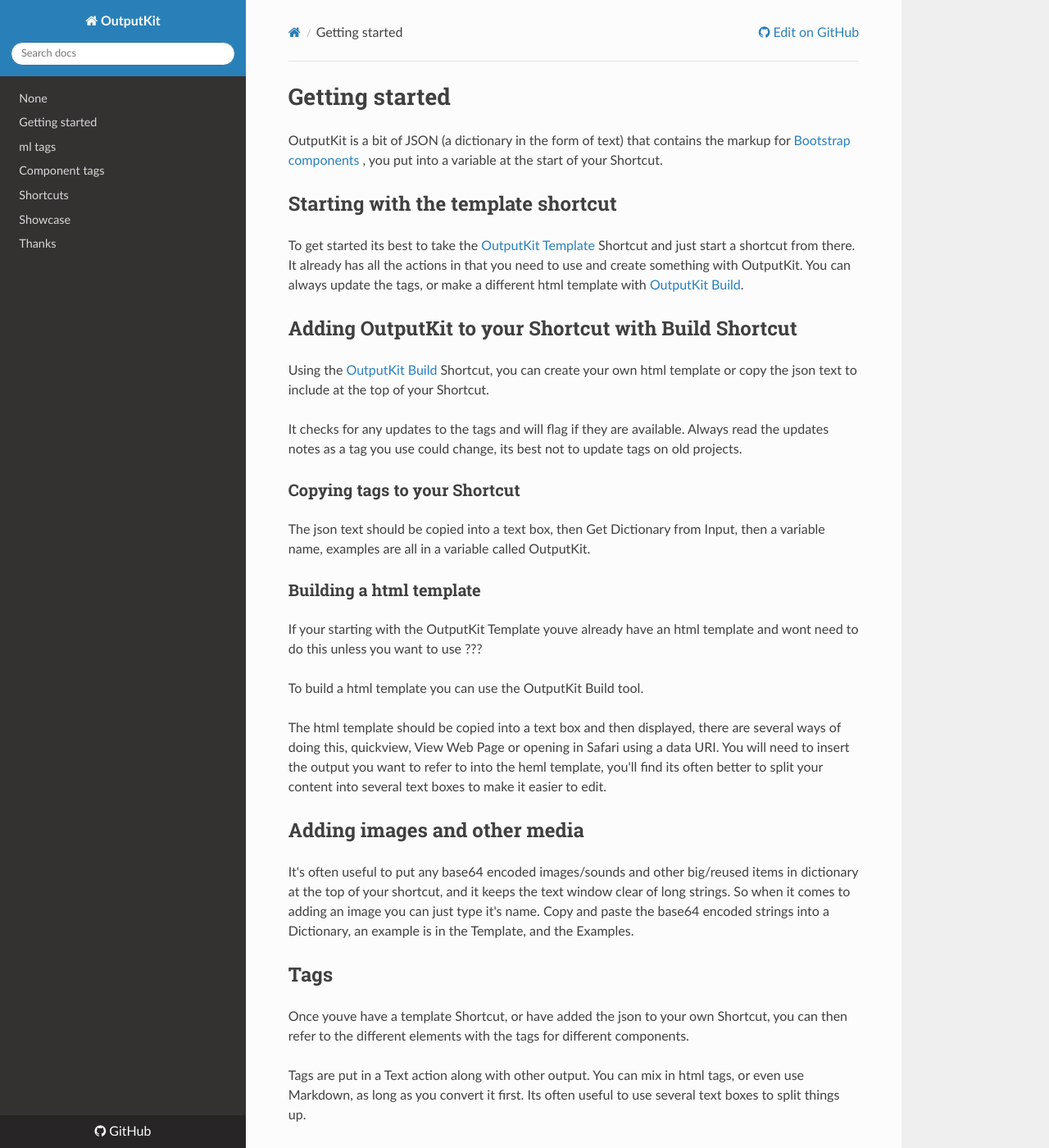
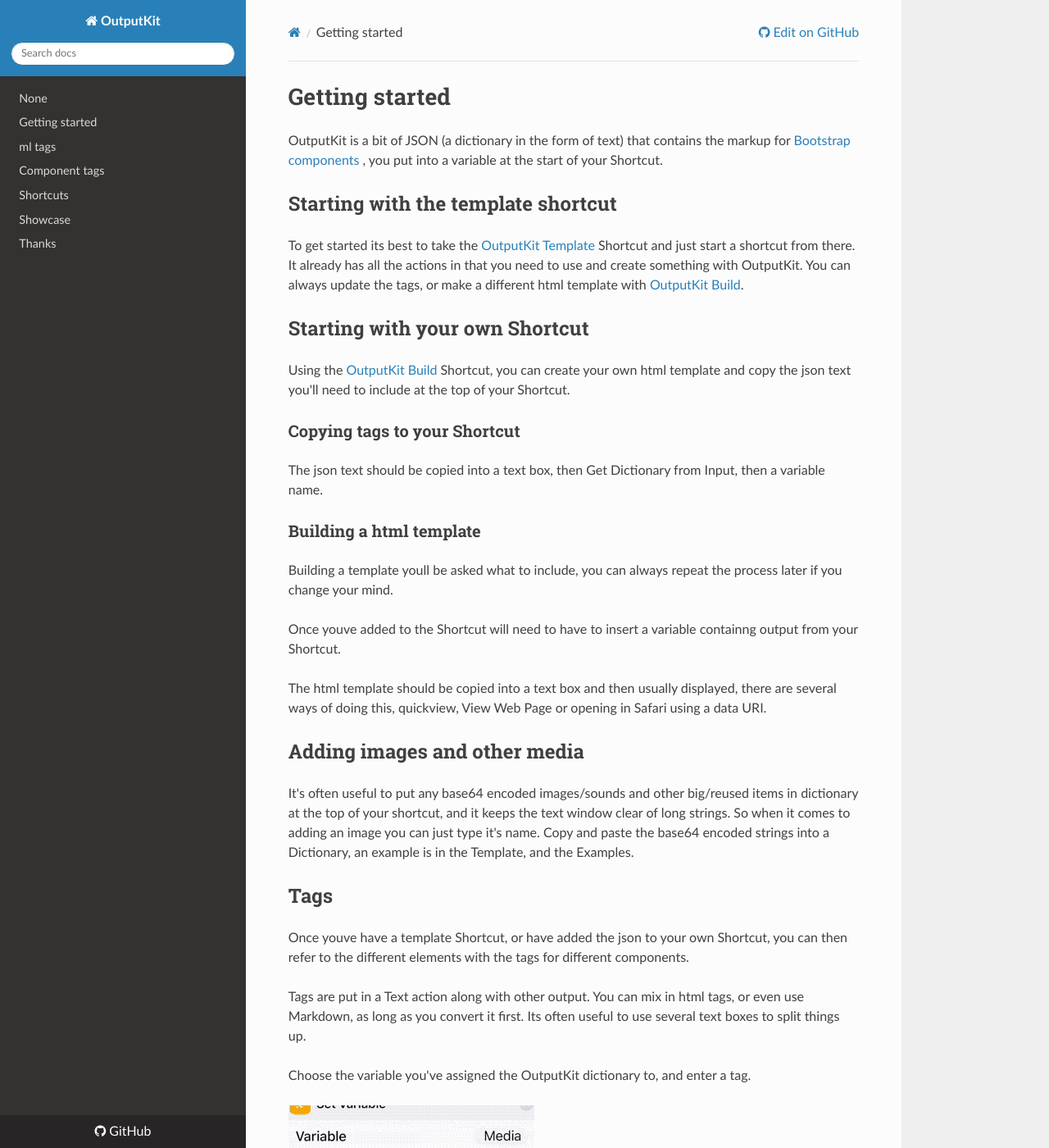
Before and after one commit to nturpin0/OutputKit, an MkDocs documentation site: the page built from docs/GettingStarted.md, in a window 1280 px wide and 1400 px high. Shown: the whole window at 82% size. Built offline with MkDocs 1.6.1, drawn with Linux system fonts in a browser that asks for light colours; nearby versions of some CDN libraries.

Commit message:
Update GettingStarted.md

```diff
--- a/docs/GettingStarted.md
+++ b/docs/GettingStarted.md
@@ -4,26 +4,22 @@
 OutputKit is a bit of JSON (a dictionary in the form of text) that contains the markup for [Bootstrap components](https://getbootstrap.com/docs/4.0/components/alerts/)  , you put into a variable at the start of your Shortcut.
 
 
-
-
 ## Starting with the template shortcut
 To get started its best to take the [OutputKit Template](https://routinehub.co/shortcut/1220) Shortcut and just start a shortcut from there. It already has all the actions in that you need to use and create something with OutputKit. You can always update the tags, or make a different html template with [OutputKit Build](https://routinehub.co/shortcut/1221).
 
 
-## Adding OutputKit to your Shortcut with Build Shortcut
-Using the [OutputKit Build](https://routinehub.co/shortcut/1221) Shortcut, you can create your own html template or copy the json text to include at the top of your Shortcut.
-
-It checks for any updates to the tags and will flag if they are available. Always read the updates notes as a tag you use could change, its best not to update tags on old projects.
+## Starting with your own Shortcut
+Using the [OutputKit Build](https://routinehub.co/shortcut/1221) Shortcut, you can create your own html template and copy the json text you'll need to include at the top of your Shortcut.
 
 ### Copying tags to your Shortcut
-The json text should be copied into a text box, then Get Dictionary from Input, then a variable name, examples are all in a variable called OutputKit.
+The json text should be copied into a text box, then Get Dictionary from Input, then a variable name.
 
 ### Building a html template
-If your starting with the OutputKit Template youve already have an html template and wont need to do this unless you want to use ???
+Building a template youll be asked what to include, you can always repeat the process later if you change your mind.
 
-To build a html template you can use the OutputKit Build tool.
+Once youve added to the Shortcut will need to have to insert a variable containng output from your Shortcut.
 
-The html template should be copied into a text box and then displayed, there are several ways of doing this, quickview, View Web Page or opening in Safari using a data URI. You will need to insert the output you want to refer to into the heml template, you'll find its often better to split your content into several text boxes to make it easier to edit.
+The html template should be copied into a text box and then usually displayed, there are several ways of doing this, quickview, View Web Page or opening in Safari using a data URI.
 
 
 ## Adding images and other media
```
